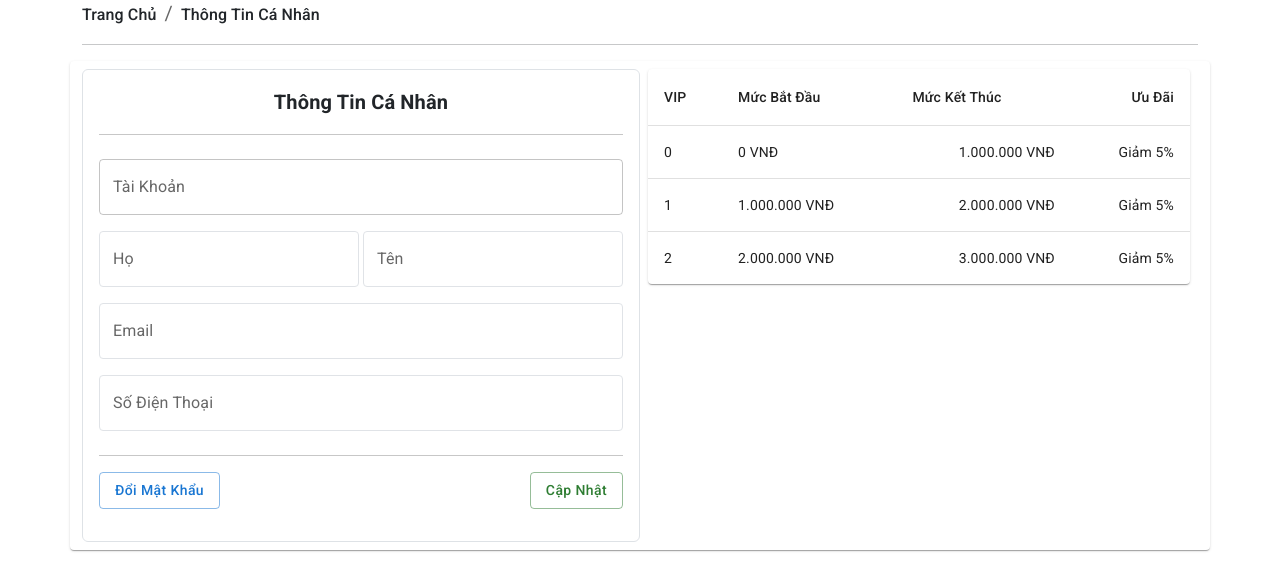
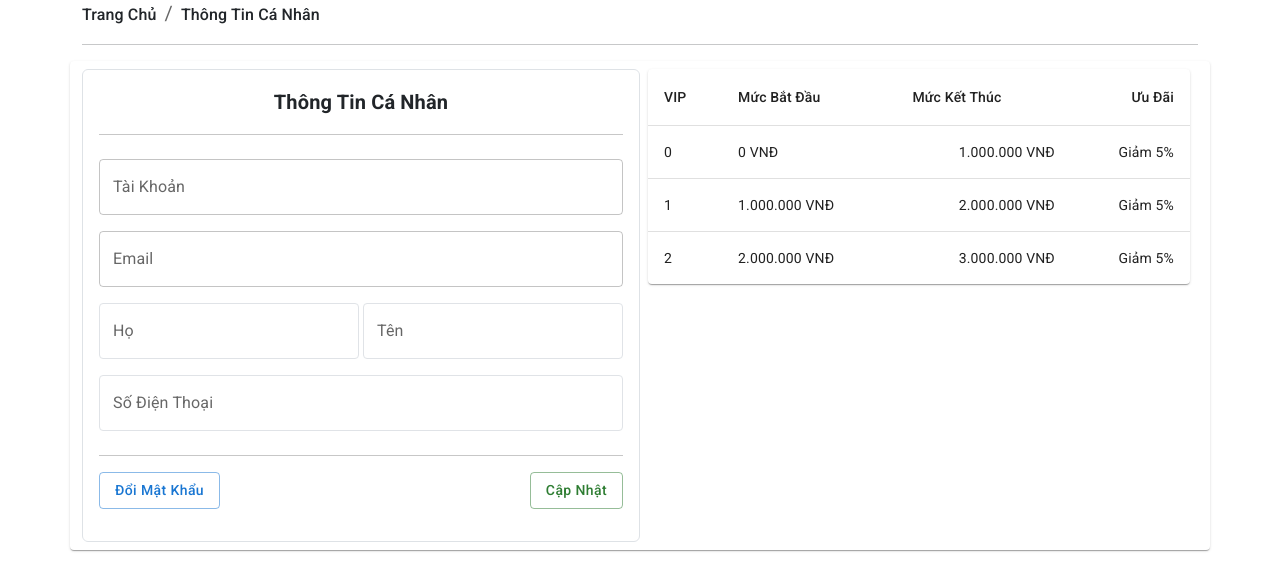
Before and after one commit to Naut2802/HTTC-Sport, a React (Create React App) app in the folder FE/httc-sport/: page /tai-khoan in a window 1280 px wide. Shown: the part 261-824 px from the top of the page. Built offline with nearby package versions, Linux system fonts and the light colour scheme; no server answers; sample sign-in values are in the browser's storage.

Commit message:
done change password, change info, update login with google

```diff
--- a/FE/httc-sport/src/App.jsx
+++ b/FE/httc-sport/src/App.jsx
@@ -6,7 +6,8 @@ import DoiMatKhau from './components/Account/DoiMatKhau';
 import NhapEmail from './components/Account/NhapEmail';
 import NhapOTP from './components/Account/NhapOTP';
 import QuenMatKhau from './components/Account/QuenMK';
-import Authenticate from './components/Authenticate';
+import AuthenticateFB from './components/AuthenticateFB';
+import AuthenticateGG from './components/AuthenticateGG';
 import ChiTietSan from './components/Layout/ChiTietSan';
 import San from './components/Layout/DanhSachSan';
 import Contact from './components/Layout/LienHe';
@@ -58,7 +59,8 @@ function App() {
 
             <Route element={<UnauthorizedRoute />}>
                 <Route path="/dang-nhap" element={<DangNhap />} />
-                <Route path="/authenticate" element={<Authenticate />} />
+                <Route path="/authenticate/google" element={<AuthenticateGG />} />
+                <Route path="/authenticate/facebook" element={<AuthenticateFB />} />
                 <Route path="/auth-mail-success" element={<MailAuthSuccess />} />
                 <Route path="/auth-mail-error" element={<MailAuthError />} />
             </Route>
--- a/FE/httc-sport/src/components/Account/DoiMatKhau/index.jsx
+++ b/FE/httc-sport/src/components/Account/DoiMatKhau/index.jsx
@@ -1,10 +1,27 @@
 import { Box, Button, TextField, Typography } from '@mui/material';
 import React from 'react';
+import { useForm } from 'react-hook-form';
+import { useNavigate } from 'react-router-dom';
+import { toast } from 'react-toastify';
+import { handleChangePasswordUser, handleLogoutAPI } from '~/apis';
 
-import { Link } from 'react-router-dom';
-import logo from '../../Images/logo.png';
+import logo from '~/components/Images/logo.png';
 
 function DoiMatKhau() {
+    const { register, handleSubmit } = useForm();
+    const navigate = useNavigate();
+
+    const submitChangePassword = async (data) => {
+        const userId = localStorage.getItem('userId');
+        const res = await handleChangePasswordUser(userId, data);
+        console.log(res);
+        toast.success('Bạn đã thay đổi mật khẩu thành công. Vui lòng đăng nhập lại!');
+        await handleLogoutAPI();
+        localStorage.removeItem('accessToken');
+        localStorage.removeItem('userId');
+        navigate('/trang-chu');
+    };
+
     return (
         <>
             <div className="my-3 container">
@@ -12,11 +29,12 @@ function DoiMatKhau() {
                     <img src={logo} alt="" style={{ width: 120 }} />
                 </div>
                 <div className="row">
-                    <div className="col-4"></div>
-                    <div className="col-4">
+                    <div className="col-sm-1 col-md-2 col-lg-3"></div>
+                    <div className="col-sm-10 col-md-8 col-lg-6">
                         <Box
                             className="card"
                             component="form"
+                            onSubmit={handleSubmit(submitChangePassword)}
                             noValidate
                             sx={{
                                 top: '10%',
@@ -26,42 +44,52 @@ function DoiMatKhau() {
                                 Đổi Mật Khẩu
                             </Typography>
                             <Typography component="div" className="card-body text-center">
-                                <Typography component="span" variant="h10">
-                                    Nhập mật khẩu mới và xác nhận lại mật khẩu.
-                                </Typography>
                                 <Typography component="div" className="w-100">
+                                    <TextField
+                                        label="Nhập Mật Khẩu Cũ"
+                                        variant="outlined"
+                                        className="my-2 w-100"
+                                        type="password"
+                                        autoComplete="currentPassword"
+                                        {...register('currentPassword')}
+                                    />
                                     <TextField
                                         label="Nhập Mật Khẩu Mới"
                                         variant="outlined"
-                                        id="doi-mk"
-                                        defaultValue=""
                                         className="my-2 w-100"
                                         type="password"
+                                        autoComplete="newPassword"
+                                        {...register('newPassword')}
                                     />
                                     <TextField
                                         label="Xác Nhận Mật Khẩu"
                                         variant="outlined"
-                                        id="xac-nhan-mk"
-                                        defaultValue=""
                                         className="my-2 w-100"
                                         type="password"
+                                        autoComplete="confirmationPassword"
+                                        {...register('confirmationPassword')}
                                     />
                                 </Typography>
                             </Typography>
-                            <Typography
-                                component="div"
-                                className="d-flex w-100 justify-content-between align-items-center my-2 card-footer"
-                            >
-                                <div className="d-flex align-items-center"></div>
-                                <Typography component={Link} to="/dang-nhap">
-                                    <Button variant="outlined" color="success" className="text-capitalize">
-                                        Xác Nhận
-                                    </Button>
-                                </Typography>
+                            <Typography component="div" className="card-footer d-flex justify-content-end">
+                                <Button
+                                    sx={{
+                                        '&:hover': {
+                                            color: 'white',
+                                            backgroundColor: 'green',
+                                        },
+                                    }}
+                                    type="submit"
+                                    color="success"
+                                    variant="outlined"
+                                    className="text-capitalize"
+                                >
+                                    Xác Nhận
+                                </Button>
                             </Typography>
                         </Box>
                     </div>
-                    <div className="col-4"></div>
+                    <div className="col-sm-1 col-md-2 col-lg-3"></div>
                 </div>
             </div>
         </>
--- a/FE/httc-sport/src/components/Layout/Header/index.jsx
+++ b/FE/httc-sport/src/components/Layout/Header/index.jsx
@@ -18,7 +18,7 @@ import {
 } from '@mui/material';
 import { alpha, styled } from '@mui/material/styles';
 import React from 'react';
-import { Link } from 'react-router-dom';
+import { Link, useNavigate } from 'react-router-dom';
 import { toast } from 'react-toastify';
 import slugify from 'slugify'; // Import slugify nè
 
@@ -31,6 +31,7 @@ const settings = ['Tài Khoản', 'Thông Tin Đặt Sân', 'Lịch Sử Giao D
 function Header() {
     const [anchorElNav, setAnchorElNav] = React.useState(null);
     const [anchorElUser, setAnchorElUser] = React.useState(null);
+    const navigate = useNavigate();
 
     var checkUser = null;
     const checkUserInStorage = localStorage.getItem('accessToken');
@@ -43,7 +44,7 @@ function Header() {
         toast.info('Bạn đã đăng xuất!');
         localStorage.removeItem('accessToken');
         localStorage.removeItem('userId');
-        location.href = '/trang-chu';
+        navigate('/trang-chu');
     };
 
     const handleOpenNavMenu = (event) => {
--- a/FE/httc-sport/src/components/User/ThongTinUser/index.jsx
+++ b/FE/httc-sport/src/components/User/ThongTinUser/index.jsx
@@ -1,27 +1,14 @@
 /* eslint-disable no-restricted-globals */
 import { Box, Breadcrumbs, Button, Card, CardContent, TextField, Typography } from '@mui/material';
 import { styled } from '@mui/material/styles';
-import { useEffect, useState } from 'react';
-import { Link } from 'react-router-dom';
+import { useEffect } from 'react';
+import { Controller, useForm } from 'react-hook-form';
+import { Link, useNavigate } from 'react-router-dom';
 
-import { handleGetMyInfoAPI } from '~/apis';
+import { toast } from 'react-toastify';
+import { handleChangeInfoUser, handleGetMyInfoAPI } from '~/apis';
 import logo from '~/components/Images/logo.png';
 import MucVip from './MucVip';
-
-function ThongTinUser() {
-    const [user, setUser] = useState(null);
-
-    useEffect(() => {
-        const fetchData = async () => {
-            try {
-                const res = await handleGetMyInfoAPI();
-                setUser(res.data.result);
-            } catch (error) {
-                console.log(error);
-            }
-        };
-        fetchData();
-    }, []);
 
 const ValidationTextField = styled(TextField)({
     width: '100%',
@@ -39,10 +26,46 @@ function ThongTinUser() {
     },
 });
 
+function ThongTinUser() {
+    const navigate = useNavigate();
+    const { handleSubmit, control, reset } = useForm({
+        defaultValues: {
+            username: '',
+            email: '',
+            lastName: '',
+            firstName: '',
+            phoneNumber: '',
+        },
+    });
+
+    useEffect(() => {
+        const fetchData = async () => {
+            try {
+                const res = await handleGetMyInfoAPI();
+                reset(res.data.result);
+            } catch (error) {
+                console.error(error);
+            }
+        };
+        fetchData();
+    }, [reset]);
+
+    const submitChangeInfo = async (data) => {
+        try {
+            const userId = localStorage.getItem('userId');
+            const res = await handleChangeInfoUser(userId, data);
+            console.log(res.data);
+            toast.success('Bạn vừa cập nhật thông tin thành công!');
+            navigate('/tai-khoan');
+        } catch (error) {
+            console.error(error);
+        }
+    };
+
     return (
         <div className="my-3 container">
             <div className="d-flex justify-content-center">
-                <img src={logo} alt="" style={{ width: 120 }} />
+                <img src={logo} alt="Logo" style={{ width: 120 }} />
             </div>
             <Typography className="fs-3 fw-bold mt-3 mb-2">Danh Sách Sân</Typography>
             <Breadcrumbs aria-label="breadcrumb" className="fs-5 mb-2">
@@ -55,91 +78,98 @@ function ThongTinUser() {
             </Breadcrumbs>
             <hr />
             <div className="row">
-                <Card sx={{ display: 'flex', maxWidth: 'auto', width: '100%' }}>
+                <Card sx={{ display: 'flex', width: '100%' }}>
                     <div className="col-6 border rounded-2 my-2">
-                        <Box sx={{ display: 'flex', flexDirection: 'column', height: '100%' }}>
+                        <Box
+                            component="form"
+                            onSubmit={handleSubmit(submitChangeInfo)}
+                            sx={{ display: 'flex', flexDirection: 'column', height: '100%' }}
+                        >
                             <CardContent>
-                                <Typography className="text-decoration-none text-center text-dark fw-bold" variant="h6" noWrap>
+                                <Typography className="text-center text-dark fw-bold" variant="h6" noWrap>
                                     Thông Tin Cá Nhân
                                 </Typography>
-
                                 <hr />
-                                <div className="d-flex">
-                                    <Typography component="div" className="w-100">
+                                <Controller
+                                    name="username"
+                                    control={control}
+                                    render={({ field }) => (
                                         <ValidationTextField
+                                            {...field}
                                             label="Tài Khoản"
                                             variant="outlined"
-                                            id="validation-outlined-input"
-                                            defaultValue={user?.username}
-                                            className="my-2 "
+                                            className="my-2"
                                             InputProps={{
                                                 readOnly: true,
                                             }}
                                         />
-                                    </Typography>
-                                </div>
+                                    )}
+                                />
+                                <Controller
+                                    name="email"
+                                    control={control}
+                                    render={({ field }) => (
+                                        <ValidationTextField
+                                            {...field}
+                                            label="Email"
+                                            variant="outlined"
+                                            className="my-2 w-100"
+                                            type="email"
+                                            InputProps={{
+                                                readOnly: true,
+                                            }}
+                                        />
+                                    )}
+                                />
                                 <div className="d-flex">
-                                    <Typography component="div" className="w-50">
+                                    <Controller
+                                        name="lastName"
+                                        control={control}
+                                        render={({ field }) => (
+                                            <ValidationTextField {...field} label="Họ" variant="outlined" className="my-2 w-50" />
+                                        )}
+                                    />
+                                    <Controller
+                                        name="firstName"
+                                        control={control}
+                                        render={({ field }) => (
                                             <ValidationTextField
-                                            label="Họ"
-                                            variant="outlined"
-                                            id="validation-outlined-input"
-                                            defaultValue={user?.lastName}
-                                            className="my-2 "
-                                        />
-                                    </Typography>
-                                    <Typography component="div" className="w-50 ms-1">
-                                        <ValidationTextField
+                                                {...field}
                                                 label="Tên"
                                                 variant="outlined"
-                                            id="validation-outlined-input"
-                                            defaultValue={user?.firstName}
-                                            className="my-2 "
+                                                className="my-2 w-50 ms-1"
                                             />
-                                    </Typography>
+                                        )}
+                                    />
                                 </div>
-                                <Typography component="div" className="w-100">
+                                <Controller
+                                    name="phoneNumber"
+                                    control={control}
+                                    render={({ field }) => (
                                         <ValidationTextField
-                                        label="Email"
-                                        variant="outlined"
-                                        id="validation-outlined-input"
-                                        defaultValue={user?.email}
-                                        className="my-2 w-100"
-                                        type="email"
-                                    />
-                                </Typography>
-                                <Typography component="div" className="w-100">
-                                    <ValidationTextField
+                                            {...field}
                                             label="Số Điện Thoại"
                                             variant="outlined"
-                                        id="validation-outlined-input"
-                                        defaultValue={user?.phoneNumber}
-                                        className="my-2 "
+                                            className="my-2"
                                         />
-                                </Typography>
+                                    )}
+                                />
                                 <hr />
-                                <Typography
-                                    component="div"
-                                    className="d-flex w-100 justify-content-between align-items-center my-2"
-                                >
-                                    <div className="d-flex align-items-center">
-                                        <Typography component={Link} to="/doi-mat-khau" variant="">
-                                            <Button variant="outlined" className="text-capitalize">
+                                <div className="d-flex justify-content-between align-items-center my-2">
+                                    <Button component={Link} to="/doi-mat-khau" variant="outlined" className="text-capitalize">
                                         Đổi Mật Khẩu
                                     </Button>
-                                        </Typography>
-                                    </div>
-                                    <Button variant="outlined" color="success" className="text-capitalize">
+                                    <Button type="submit" variant="outlined" color="success" className="text-capitalize">
                                         Cập Nhật
                                     </Button>
-                                </Typography>
+                                </div>
                             </CardContent>
                         </Box>
                     </div>
-                    <div className="col-6 d-flex justify-content-center ">
-                        <Typography component="div" className="w-100 mx-2 my-2 ">
+                    <div className="col-6 d-flex justify-content-center">
+                        <div className="w-100 mx-2 my-2">
                             <MucVip />
-                        </Typography>
+                        </div>
                     </div>
                 </Card>
             </div>
--- a/FE/httc-sport/src/utils/constants.js
+++ b/FE/httc-sport/src/utils/constants.js
@@ -2,12 +2,12 @@ export const API_ROOT = 'http://localhost:8082';
 
 export const OAuthConfigGoogle = {
     clientId: '390468462355-605umotentpl4jqu1pqdh57f6351lsv6.apps.googleusercontent.com',
-    redirectUri: 'http://localhost:3000/authenticate',
+    redirectUri: 'http://localhost:3000/authenticate/google',
     authUri: 'https://accounts.google.com/o/oauth2/auth',
 };
 
 export const OAuthConfigFacebook = {
     clientId: '1454809475067563',
-    redirectUri: 'http://localhost:3000/authenticate',
+    redirectUri: 'http://localhost:3000/authenticate/facebook',
     authUri: 'https://www.facebook.com/v20.0/dialog/oauth',
 };
```
Also changed, not shown: FE/httc-sport/src/apis/index.js (+20 -0 lines), FE/httc-sport/src/components/Account/DangNhap/index.jsx (+9 -10 lines), FE/httc-sport/src/components/AuthenticateFB/index.jsx (added, +60 -0 lines), FE/httc-sport/src/components/AuthenticateGG/index.jsx (renamed from FE/httc-sport/src/components/Authenticate/index.jsx, +14 -16 lines). Lines whose indentation alone changed are shown as unchanged.
